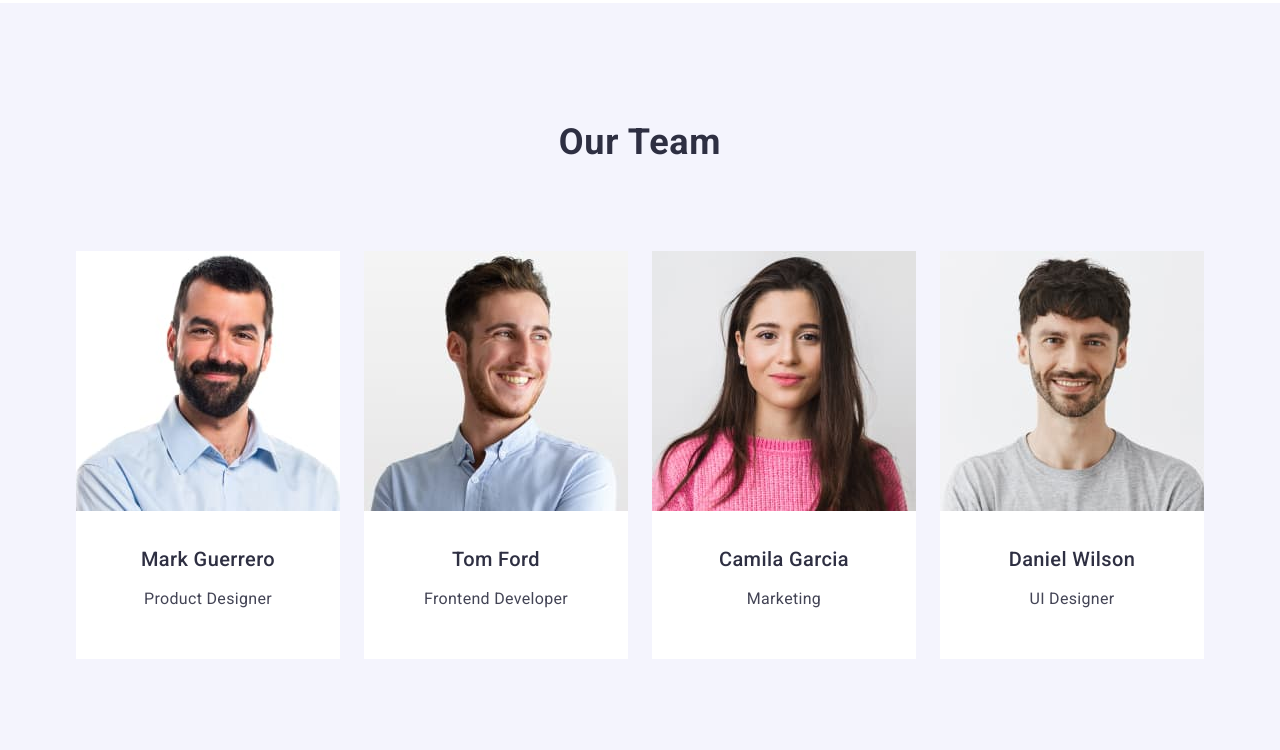
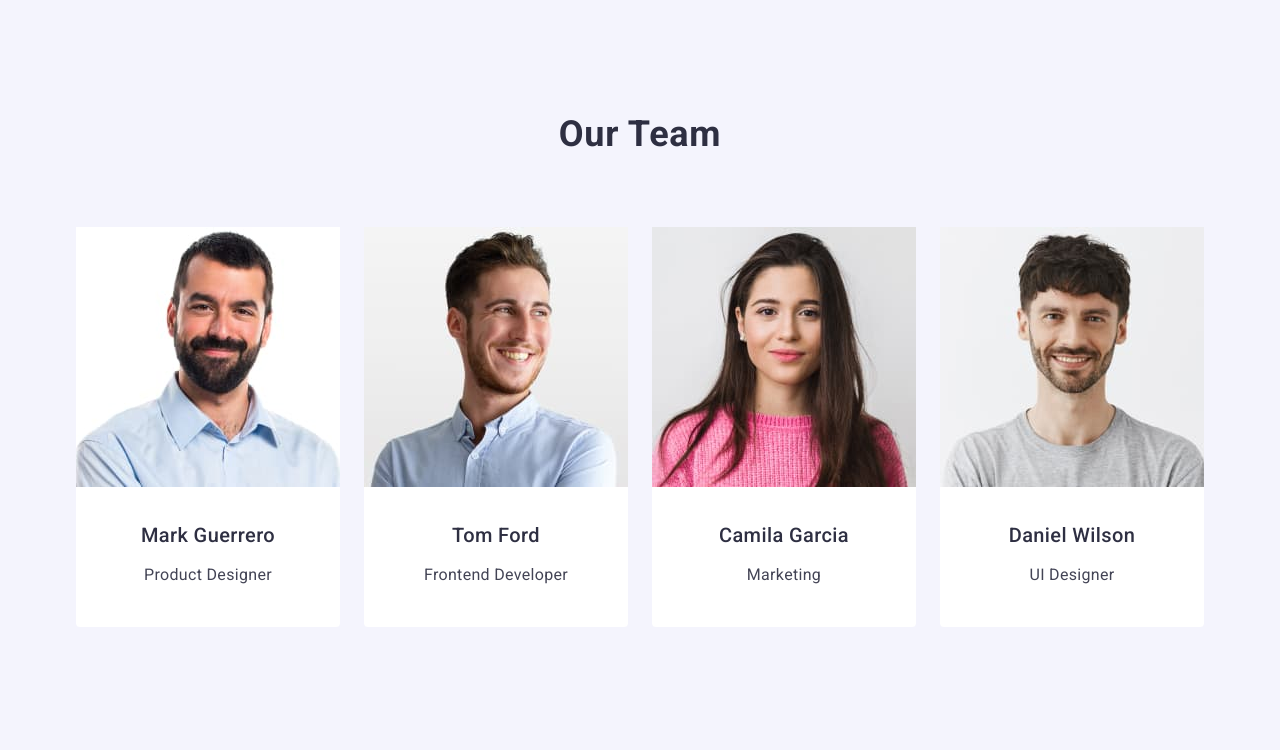
Before and after one commit to Kostiantyn-Pomohaiev/goit-markup-hw-03, a plain HTML site: page index.html in a window 1280 px wide. Shown: the part 1126-1876 px from the top of the page. Drawn offline with nearby package versions, Linux system fonts and the light colour scheme.

Commit message:
add markup

```diff
--- a/css/styles.css
+++ b/css/styles.css
@@ -250,15 +250,16 @@ a {
     line-height: 1.5;
     letter-spacing: 0.02em;
     color: #434455;
+    margin-bottom: 8px;
 }
 
 .team {
     background-color: #f4f4fd;
+    padding: 120px 0;
 }
 
 .team-title {
-    padding-top: 120px;
-    padding-bottom: 72px;
+    margin-bottom: 72px;
 }
 
 .ul-team {
@@ -270,14 +271,22 @@ a {
 
 .li-team {
     background-color: #FFFFFF;
+    width: calc((100% - 72px) / 4);
+    border-radius: 0px 0px 4px 4px;
 }
 
 .text-container {
-    padding-top: 32px;
+
     padding-left: 16px;
     padding-right: 16px;
-    padding-bottom: 32px;
+
     text-align: center;
+    padding: 32px 0;
+}
+
+.title-many {
+    text-align: center;
+    margin-bottom: 8px;
 }
 
 
--- a/index.html
+++ b/index.html
@@ -107,6 +107,7 @@
       <!-- endsection 2 -->
       <!-- section 3 -->
       <section class="team">
+        <div class="container">
           <h2 class="title-small team-title">Our Team</h2>
           <ul class="ul-team">
             <li class="li-team">
@@ -158,6 +159,7 @@
               </div>
             </li>
           </ul>
+        </div>
       </section>
       <!-- endsection 3  -->
       <!-- section 4 -->
```
Lines whose indentation alone changed are shown as unchanged.
